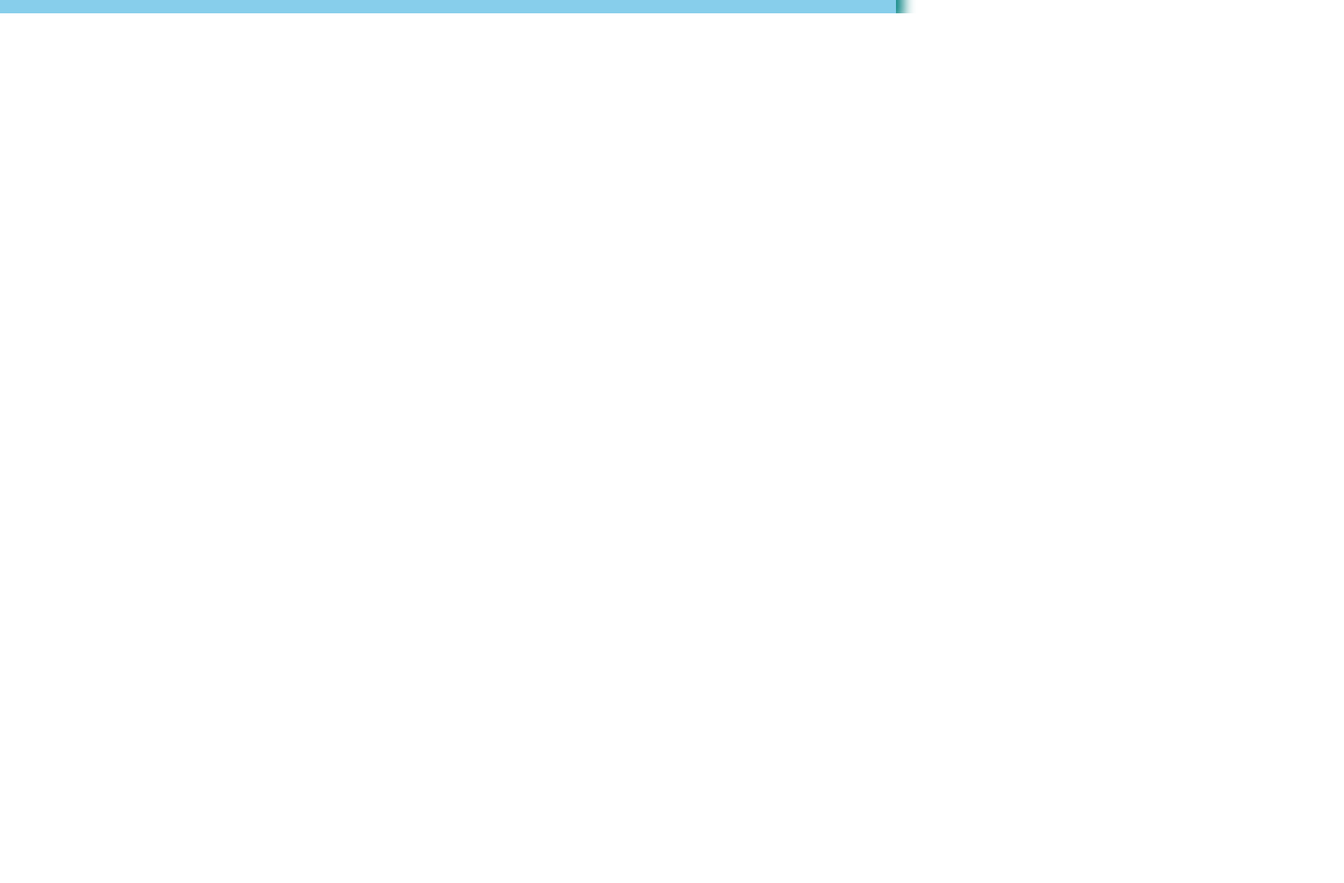
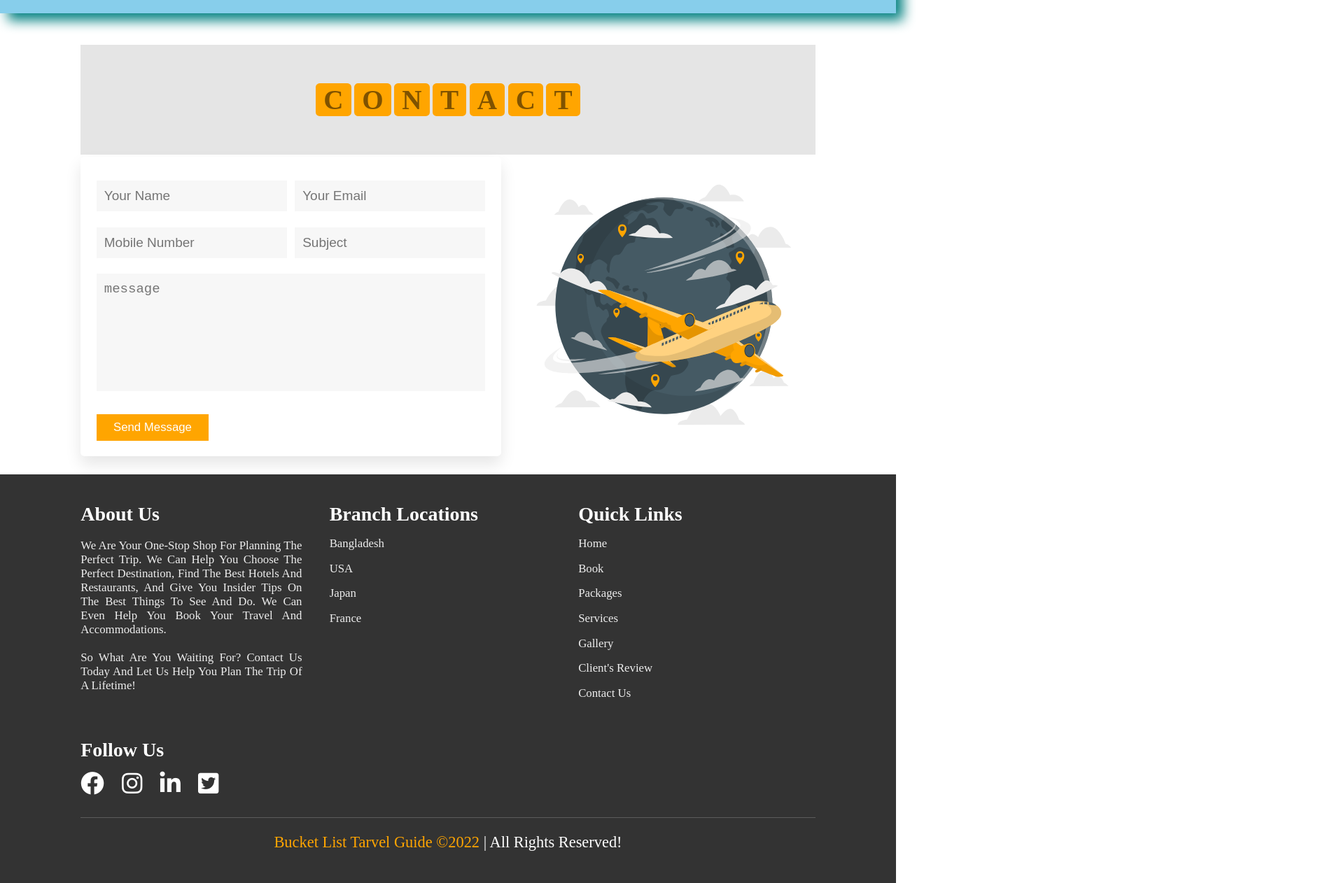
Before and after one commit to hafsa002/Bucket-List, a plain HTML site: page index.html in a window 1280 px wide. Shown: the part 4960-6222 px from the top of the page at 70% size, 1920 px wide, since content can reach past the window. Before the commit the page ends 4979 px from the top, so only its background shows below. Drawn offline with nearby package versions, Linux system fonts and the light colour scheme; a web font is replaced by a local one.

Commit message:
Update index.html

```diff
--- a/index.html
+++ b/index.html
@@ -501,6 +501,103 @@
 		</div>
 	</section>
 <!---review section ends--->
+
+<!---contact section starts--->
+<section class="contact" id="contact">
+    <div class="contact-head">
+    <h1 class="heading">
+        <span>c</span>
+        <span>o</span>
+        <span>n</span>
+        <span>t</span>
+        <span>a</span>
+        <span>c</span>
+        <span>t</span>
+    </h1>
+</div>
+    <div class="row">
+
+        <form action="">
+            <div class="inputBox">
+                <input type="text" placeholder="Your Name">
+                <input type="email" placeholder="Your Email">
+            </div>
+            <div class="inputBox">
+                <input type="number" placeholder="Mobile Number">
+                <input type="text" placeholder="Subject">
+            </div>
+            <textarea placeholder="message" name="" id="" cols="30" rows="10"></textarea>
+            <input type="submit" class="btn" value="send message">
+        </form>
+
+        <div class="image">
+            <img src="img/contact-img.svg" alt="">
+        </div>
+
+
+    </div>
+
+</section>
+
+<!--contact section end--->
+
+<!-- footer section  -->
+
+<section class="footer">
+
+    <div class="box-container">
+
+        <div class="box">
+            <h3>about us</h3>
+            <p>
+            	We are your one-stop shop for planning the perfect trip. We can help you choose the perfect destination, find the best hotels and restaurants, and give you insider tips on the best things to see and do. We can even help you book your travel and accommodations. </br>
+            </br>
+            	So what are you waiting for? Contact us today and let us help you plan the trip of a lifetime!
+            </p>
+        </div>
+        <div class="box">
+            <h3>branch locations</h3>
+            <a href="#">Bangladesh</a>
+            <a href="#">USA</a>
+            <a href="#">japan</a>
+            <a href="#">france</a>
+        </div>
+        <div class="box">
+            <h3>quick links</h3>
+            <a href="#home">home</a>
+            <a href="#book">book</a>
+            <a href="#packages">packages</a>
+            <a href="#services">services</a>
+            <a href="#gallery">gallery</a>
+            <a href="#review">Client's review</a>
+            <a href="#contact">contact Us</a>
+        </div>
+        <div class="box">
+            <h3>follow us</h3>
+	            <div class = "social">
+			      <a href="https://www.facebook.com/">
+			       <i class="fa-brands fa-facebook"></i>
+			      </a>
+			      <a href="https://www.instagram.com/">
+			       	<i class="fa-brands fa-instagram"></i>
+			      </a>
+		          <a href="https://www.linkedin.com/">
+		             <i class="fa-brands fa-linkedin-in"></i>
+		          </a>
+		          <a href="https://www.twitter.com/">
+		             <i class="fa-brands fa-square-twitter"></i>
+		          </a>
+           	 </div>
+        </div>
+
+    </div>
+
+    <h1 class="credit"> <span>Bucket List Tarvel Guide &copy2022 </span> | all rights reserved! </h1>
+
+</section>
+
+
+
 	<script src="https://unpkg.com/swiper/swiper-bundle.min.js"></script>
 	<script src="js/script.js"></script>
 
```
